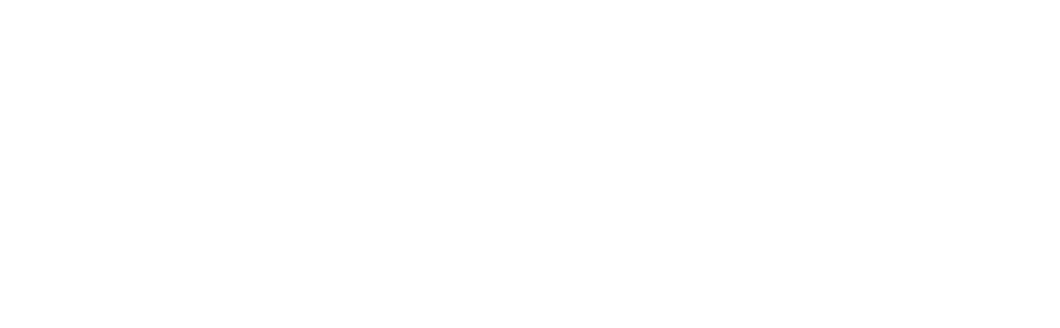
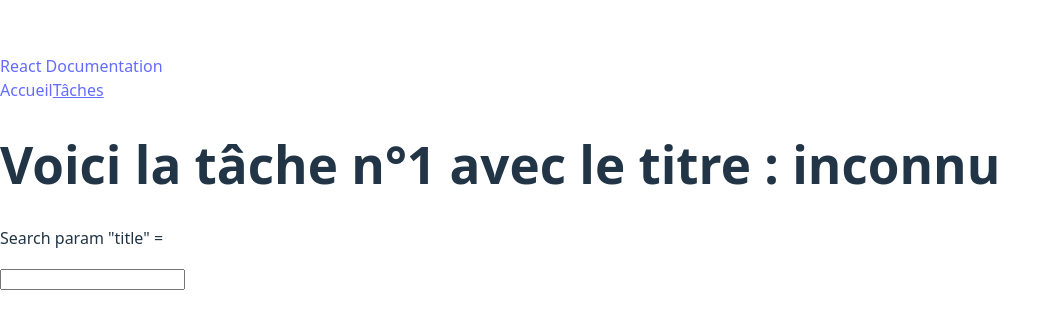
Before and after one commit to Yoseinoo/ESGI5-REACT-NEXT, a React (Vite) app in the folder exercice2/: page /tasks/1 in a window 1280 px wide. Before the commit this address had no page. Shown: the part 228-556 px from the top of the page, without its empty margins (0-1060 px from the left). Built offline with nearby package versions, Linux system fonts and the light colour scheme.

Commit message:
exercice 2 suite

```diff
--- /dev/null
+++ b/exercice2/src/components/NotFound.tsx
@@ -0,0 +1,10 @@
+function NotFound() {
+
+    return (
+        <>
+            <h1>Page not found</h1>
+        </>
+    );
+}
+
+export default NotFound;
--- /dev/null
+++ b/exercice2/src/components/TaskDetail.tsx
@@ -0,0 +1,23 @@
+import { useParams, useSearchParams } from "react-router-dom";
+
+function TaskDetail() {
+
+    const params = useParams();
+    const id = params.id;
+
+    const [searchParams, setSearchParams] = useSearchParams();
+    const updateSearchParams = (value: string) => {
+        setSearchParams({ title: value })
+    }
+
+    return (
+        <>
+            <h1>Voici la tâche n°{id} avec le titre : {searchParams.get("title") ?? "inconnu"}</h1>
+
+            <p>Search param "title" = </p>
+            <input type="text" value={searchParams.get("title") ?? ""} onChange={(e) => updateSearchParams(e.target.value)} />
+        </>
+    );
+}
+
+export default TaskDetail;
--- a/exercice2/src/pages/Tasks.tsx
+++ b/exercice2/src/pages/Tasks.tsx
@@ -1,9 +1,20 @@
+import { Link } from "react-router-dom";
+
 function Tasks() {
-
+    const tasks = [
+        { id: "1", title: "Lire la doc React" },
+        { id: "2", title: "Installer React Router" },
+    ];
     return (
-        <>
-            <h1>Page des tâches</h1>
-        </>
+        <div>
+            <ul>
+                {tasks.map((t) => (
+                    <li key={t.id}>
+                        <Link to={t.id}>{t.title}</Link>
+                    </li>
+                ))}
+            </ul>
+        </div>
     );
 }
 
--- a/exercice2/src/routes/AppRoutes.tsx
+++ b/exercice2/src/routes/AppRoutes.tsx
@@ -2,6 +2,8 @@
 import Home from "../pages/Home";
 import AppLayout from "../components/AppLayout";
 import Tasks from "../pages/Tasks";
+import TaskDetail from "../components/TaskDetail";
+import NotFound from "../components/NotFound";
 
 function AppRoutes() {
     return (
@@ -11,6 +13,8 @@
                 {/* layout global */}
                 <Route index element={<Home />} />
                 <Route path="/tasks" element={<Tasks />} />
+                <Route path="/tasks/:id" element={<TaskDetail />} />
+                <Route path="*" element={<NotFound />} />
             </Route>
         </Routes>
     );
```
